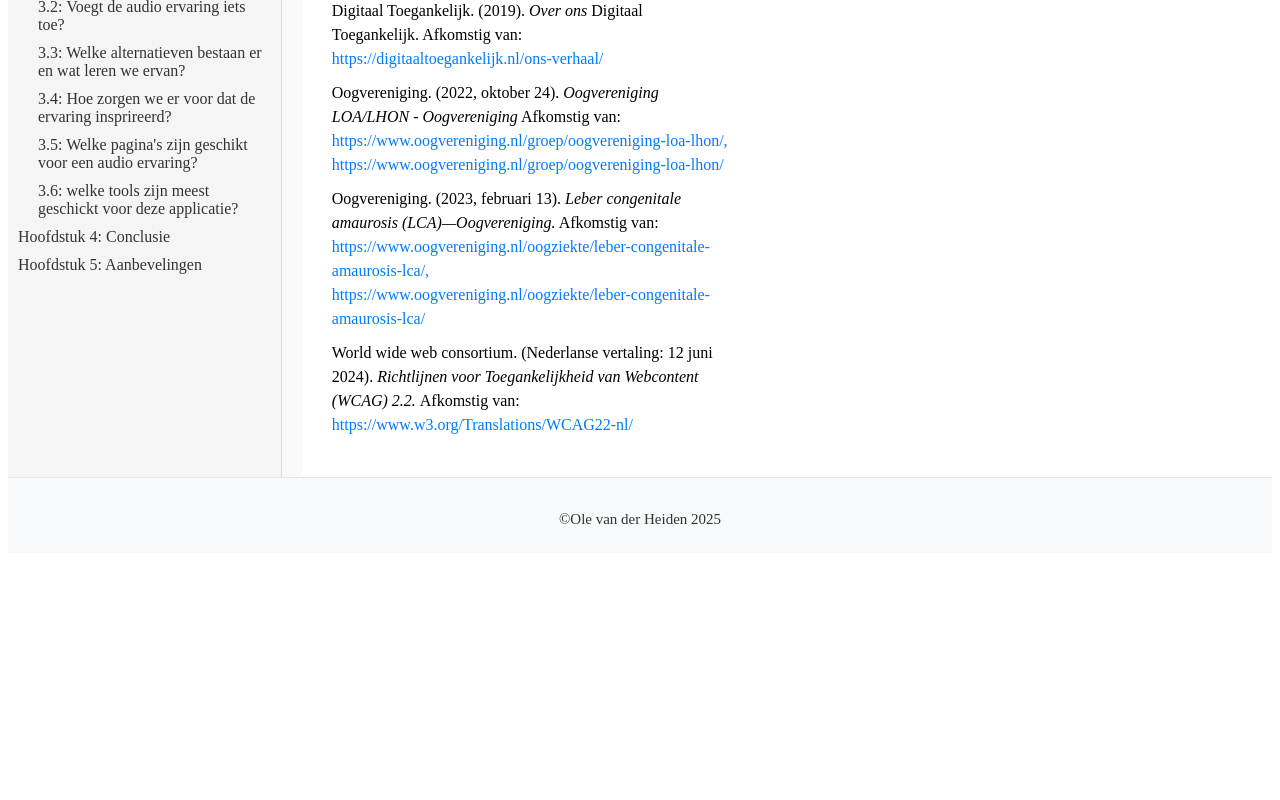
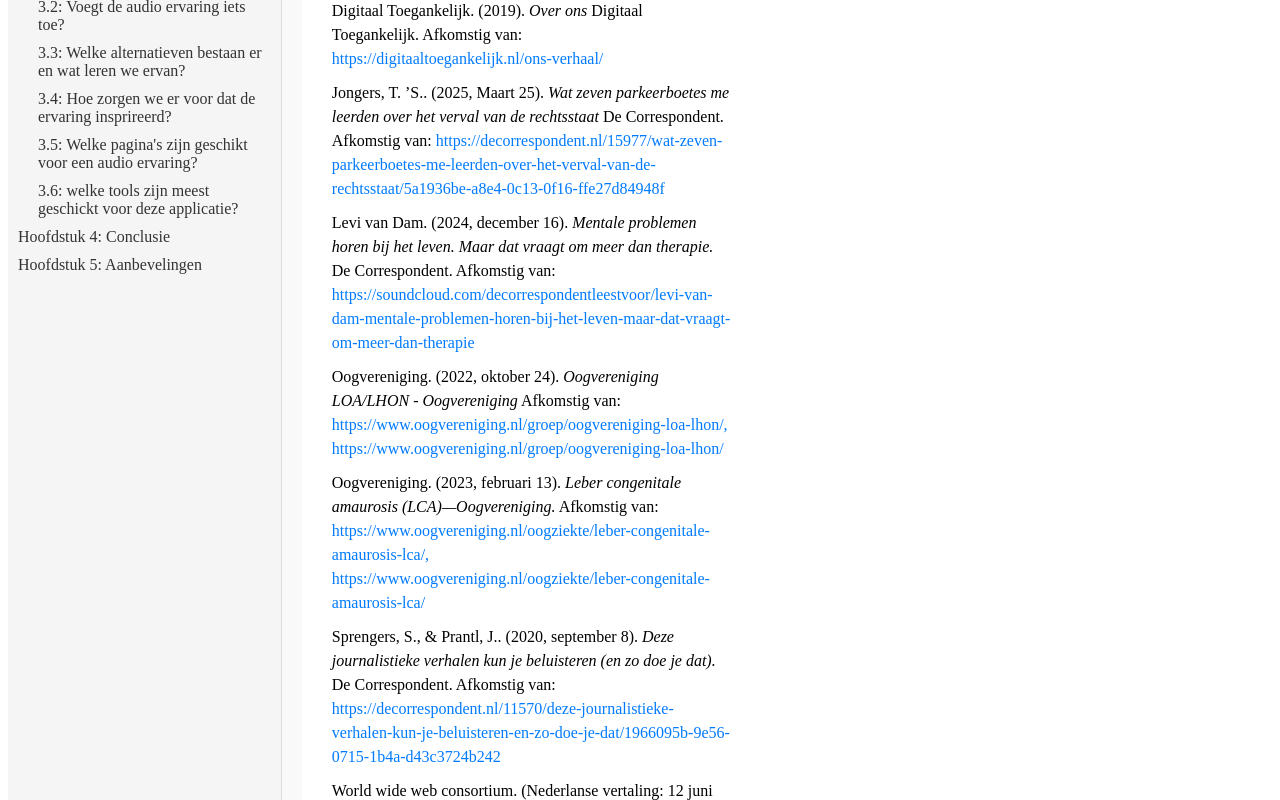
Before and after one commit to olevanderheiden/afstudeer-portfolio, a React (Vite) app: page /afstudeer-portfolio/bronnen in a window 1280 px wide. Shown: the part 620-1420 px from the top of the page. Before the commit the page ends 1181 px from the top, so only its background shows below. Built offline with nearby package versions, Linux system fonts and the light colour scheme.

Commit message:
V0.79 Adding the example of  de corpsondent as an inspiration. Need some more reaserch but this is something

```diff
--- a/src/assets/pages/chapters/chapter2.1.jsx
+++ b/src/assets/pages/chapters/chapter2.1.jsx
@@ -40,7 +40,25 @@ const Chapter2_1 = () => {
       />
       <h3>Desk research</h3>
       <p>
-        Hier vind je al mijn desk research. Je vind hier de conclusies die ik hier uit heb getrokken. In hoofdstuk 3 beantwoord ik ook iedere deelvraag op een individuele basis.
+        Hier vind je al mijn desk research. Je vind hier de conclusies die ik
+        hier uit heb getrokken. In hoofdstuk 3 beantwoord ik ook iedere
+        deelvraag op een individuele basis.
+      </p>
+      <h4>Voegt de audio ervaring iets toe?</h4>
+      <p>
+        Om de vraag te beantwoorden ben ik op zoek gegaan naar bedrijven en
+        instanties die en speciale audio ervaring aanbieden. Deze heb ik
+        gevonden in de corspondent. Ik had all eens gehoord tijdens mijn minor
+        journalistiek over het feit dat de corspondent, veel van hun artikelen
+        ook in audio vorm aanbieden. Ook niet onbelangrijk is echter dat ze dit
+        doen door het te laten voorlezen dor de persoon die het artikel
+        geschreven heeft. Dit lijkt dus veel op de audio ervaring die we aan het
+        bedenken zijn bij DT. Ik heb een aantal artikelen geluisterd die de
+        corspondent aanbied. Je kan ze terug vinden in de bronnenlijst aan de
+        rechter kant. De corspondent geef aan op hun website dat artikelen die
+        in audio vorm beschickbaar zijn vaker worden gelezen dan artikelen die
+        alleen in tekstvorm zijn. Dit is een belangrijke bevinding, en zecht
+        iets over de toegevoegde waardie die een aurdio ervaring kan hebben.
       </p>
     </div>
   );
--- a/src/assets/sources.json
+++ b/src/assets/sources.json
@@ -37,6 +37,27 @@
       "year": "Nederlanse vertaling: 12 juni 2024",
       "title": "Richtlijnen voor Toegankelijkheid van Webcontent (WCAG) 2.2. ",
       "url": "https://www.w3.org/Translations/WCAG22-nl/"
+    },
+    {
+      "author": "Jongers, T. ’S.",
+      "publisher": "De Correspondent",
+      "year": "2025, Maart 25",
+      "title": "Wat zeven parkeerboetes me leerden over het verval van de rechtsstaat",
+      "url": "https://decorrespondent.nl/15977/wat-zeven-parkeerboetes-me-leerden-over-het-verval-van-de-rechtsstaat/5a1936be-a8e4-0c13-0f16-ffe27d84948f"
+    },
+    {
+      "author": "Levi van Dam",
+      "publisher": "De Correspondent",
+      "year": "2024, december 16",
+      "title": "Mentale problemen horen bij het leven. Maar dat vraagt om meer dan therapie. ",
+      "url": "https://soundcloud.com/decorrespondentleestvoor/levi-van-dam-mentale-problemen-horen-bij-het-leven-maar-dat-vraagt-om-meer-dan-therapie"
+    },
+    {
+      "author": "Sprengers, S., & Prantl, J.",
+      "publisher": "De Correspondent",
+      "year": "2020, september 8",
+      "title": "Deze journalistieke verhalen kun je beluisteren (en zo doe je dat).",
+      "url": "https://decorrespondent.nl/11570/deze-journalistieke-verhalen-kun-je-beluisteren-en-zo-doe-je-dat/1966095b-9e56-0715-1b4a-d43c3724b242"
     }
   ],
   "/chapter2.2": [
```
